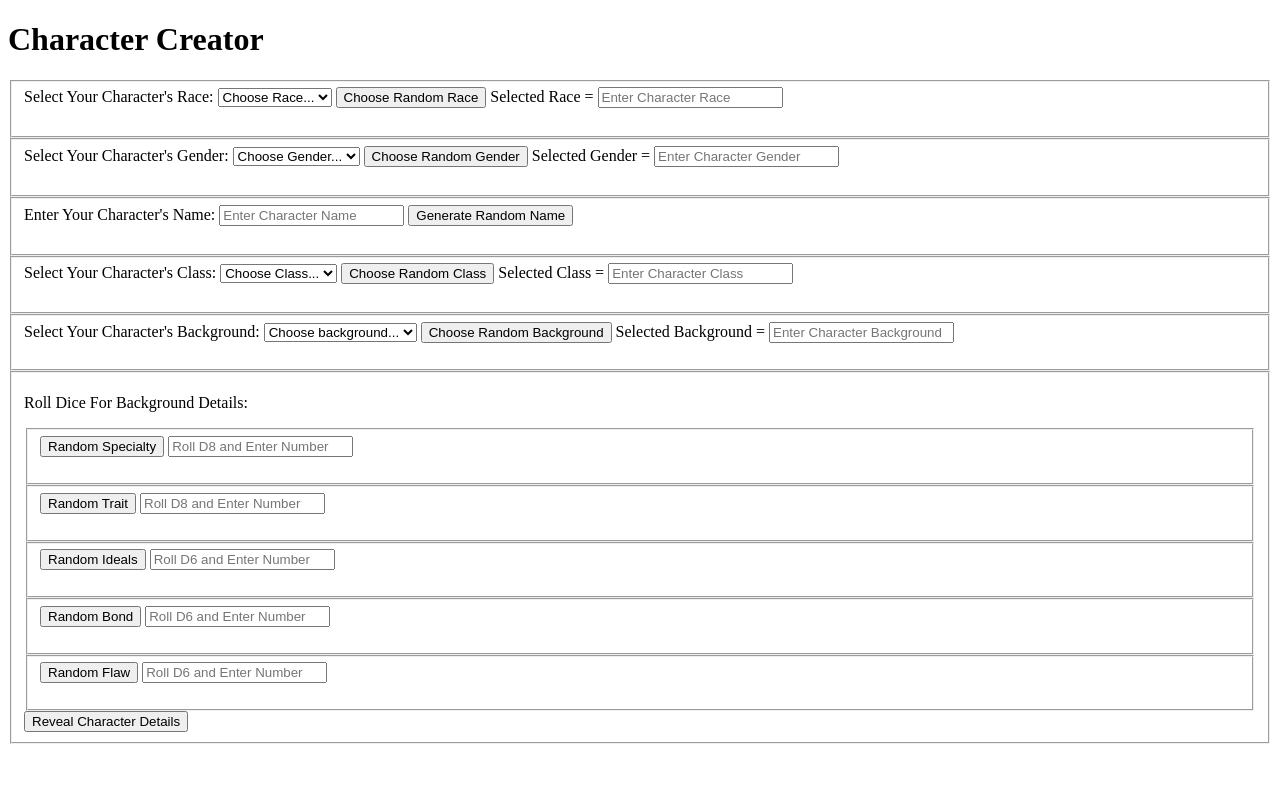
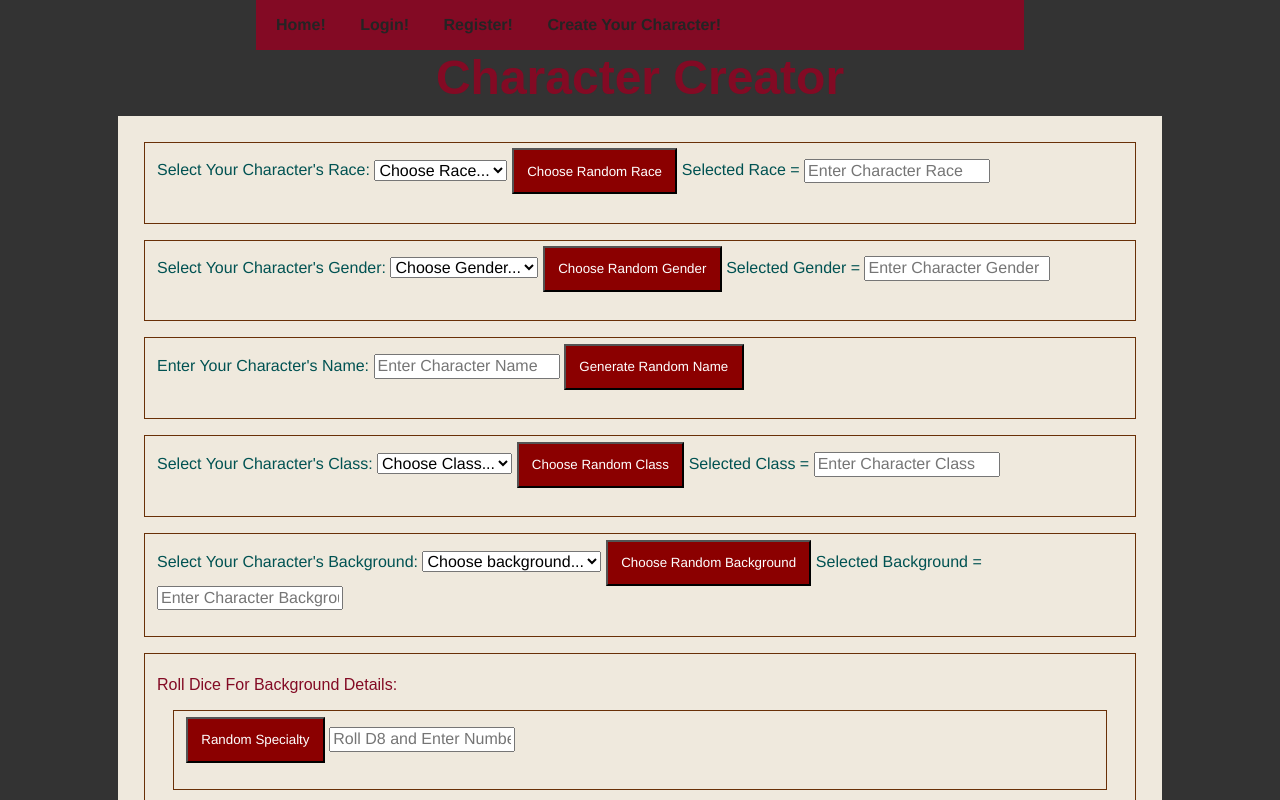
Before and after one commit to Rahnken/Comp1073FinalProject, a plain HTML site: page html/character_creator.html in a window 1280 px wide. Shown: the top 800 px of the page. Drawn offline with nearby package versions, Linux system fonts and the light colour scheme; no server answers.

Commit message:
used Jquery to load form data, changed some CSS rules for better visibility

```diff
--- a/css/styles.css
+++ b/css/styles.css
@@ -64,7 +64,7 @@ nav a:hover{
 
 /*********************** Form Styles Start here ********************************/
 form {
-    width: 70%;
+    width: 80%;
     background-color: #EFE9DD;
     padding: 10px;
     margin: 10px auto;
@@ -78,9 +78,10 @@ label {
     color: #005252;
 }
 button {
+    font-size: smaller;
     background-color: darkred;
     color: white;
-    padding: 1rem;
+    padding: 1em;
     text-align: center;
 
 }
--- a/html/character_creator.html
+++ b/html/character_creator.html
@@ -7,15 +7,23 @@ Main Author:  Stephanie Holly Bedard, 200443133
 <head>
     <meta charset="UTF-8">
     <title>Character Creation</title>
+    <script type="text/javascript" src="../js/char_creator.js"></script>
+    <script src="https://ajax.googleapis.com/ajax/libs/jquery/3.2.1/jquery.min.js"></script>
+    <link rel="stylesheet" href="../css/normalize.css">
+    <link rel="stylesheet" href="../css/styles.css">
 </head>
-<body onload="startup()">
+<body >
 
-<!--Added By Eric for the Nav Bar-->
+
+<!--Added By Eric to load data for the Form using Jquery-->
 <div id="nav-placeholder">
     <script> window.onload = function(){
         $.get("nav.html", function(data){
             $("#nav-placeholder").html(data);
         })
+        $(document).ready(function () {
+            startup();})
+
     }</script>
 </div>
 
@@ -117,6 +125,6 @@ Main Author:  Stephanie Holly Bedard, 200443133
     </fieldset>
 </form>
 
-<script type="text/javascript" src="../js/char_creator.js"></script>
+
 </body>
 </html>
--- a/js/char_creator.js
+++ b/js/char_creator.js
@@ -8,13 +8,20 @@ Main Author:  Stephanie Holly Bedard, 200443133
 
 //creates the initial page configurations
 function startup() {
+    console.log("This function started");
+    //get values for the Race dropdown
+    //initialize variable to store race data in
+    /*//connect to API to retrieve race data
+    //convert/parse api data to json
+    //get the race data needed from data array and store in variable
+    //create a dropdown with each race name from the race array as an option
+    */
 
-    //get values for the Race dropdown
-    var racesArray;  //initialize variable to store race data in
-    fetch('https://www.dnd5eapi.co/api/races')//connect to API to retrieve race data
-        .then(res => res.json())    //convert/parse api data to json
-        .then(data => racesArray = data.results)   //get the race data needed from data array and store in variable
-        .then(() => racesArray.forEach(function(race){createDropdown(race,'race_input')}))  //create a dropdown with each race name from the race array as an option
+    var racesArray;
+    fetch('https://www.dnd5eapi.co/api/races')
+        .then(res => res.json())
+        .then(data => racesArray = data.results)
+        .then(() => racesArray.forEach(function(race){createDropdown(race,'race_input')}))
 
     //get values for the Gender dropdown
     const gendersArray = [{name:"Female"},{name: "Male"}];  //declare array with gender types, with json format
```
